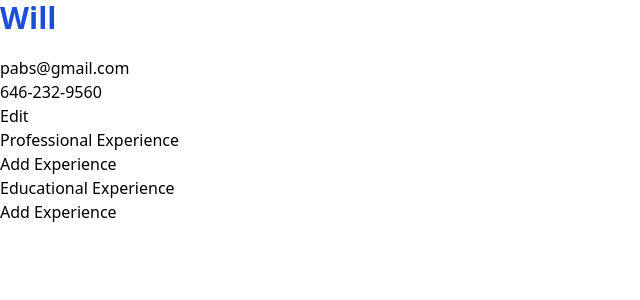
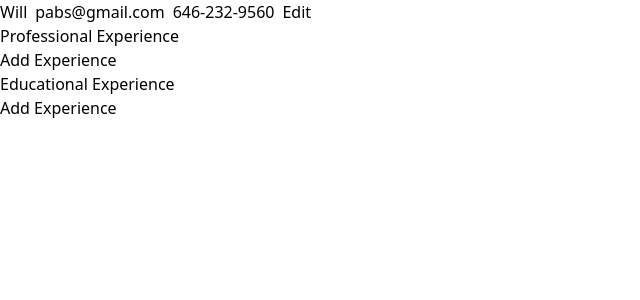
Before and after one commit to WillPabs/cv-application, a React (Create React App) app: page / in a window 1280 px wide. Shown: the top 300 px of the page, without its empty margins (0-640 px from the left). Built offline with nearby package versions, Linux system fonts and the light colour scheme.

Commit message:
Add custom class

```diff
--- a/src/components/GeneralInfo.js
+++ b/src/components/GeneralInfo.js
@@ -65,8 +65,8 @@ export class GeneralInfo extends React.Component {
             );
         } else {
             return(
-                <div>
-                    <div className="text-3xl text-blue-700 font-bold mb-5">{name}</div>
+                <div className="flex space-x-2 align-center">
+                    <div>{name}</div>
                     <div id="email">{email}</div>
                     <div id="phoneNo">{phoneNo}</div>
                     <button onClick={this.handleEdit}>Edit</button>
--- a/src/styles/index.css
+++ b/src/styles/index.css
@@ -1,3 +1,15 @@
 @tailwind base;
 @tailwind components;
 @tailwind utilities;
+
+@layer components {
+    .edit-button {
+        @apply inline-block px-4 py-2.5 bg-yellow-500 text-white font-medium text-xs leading-tight uppercase rounded-full shadow-md hover:bg-yellow-600 hover:shadow-lg focus:bg-yellow-600 focus:shadow-lg focus:outline-none focus:ring-0 active:bg-yellow-700 active:shadow-lg transition duration-150 ease-in-out;
+    },
+    .add-button {
+        @apply inline-block px-4 py-2.5 bg-green-500 text-white font-medium text-xs leading-tight uppercase rounded-full shadow-md hover:bg-yellow-600 hover:shadow-lg focus:bg-yellow-600 focus:shadow-lg focus:outline-none focus:ring-0 active:bg-yellow-700 active:shadow-lg transition duration-150 ease-in-out;
+    },
+    .delete-button {
+        @apply inline-block px-4 py-2.5 bg-red-500 text-white font-medium text-xs leading-tight uppercase rounded-full shadow-md hover:bg-yellow-600 hover:shadow-lg focus:bg-yellow-600 focus:shadow-lg focus:outline-none focus:ring-0 active:bg-yellow-700 active:shadow-lg transition duration-150 ease-in-out;
+    }
+}
```
